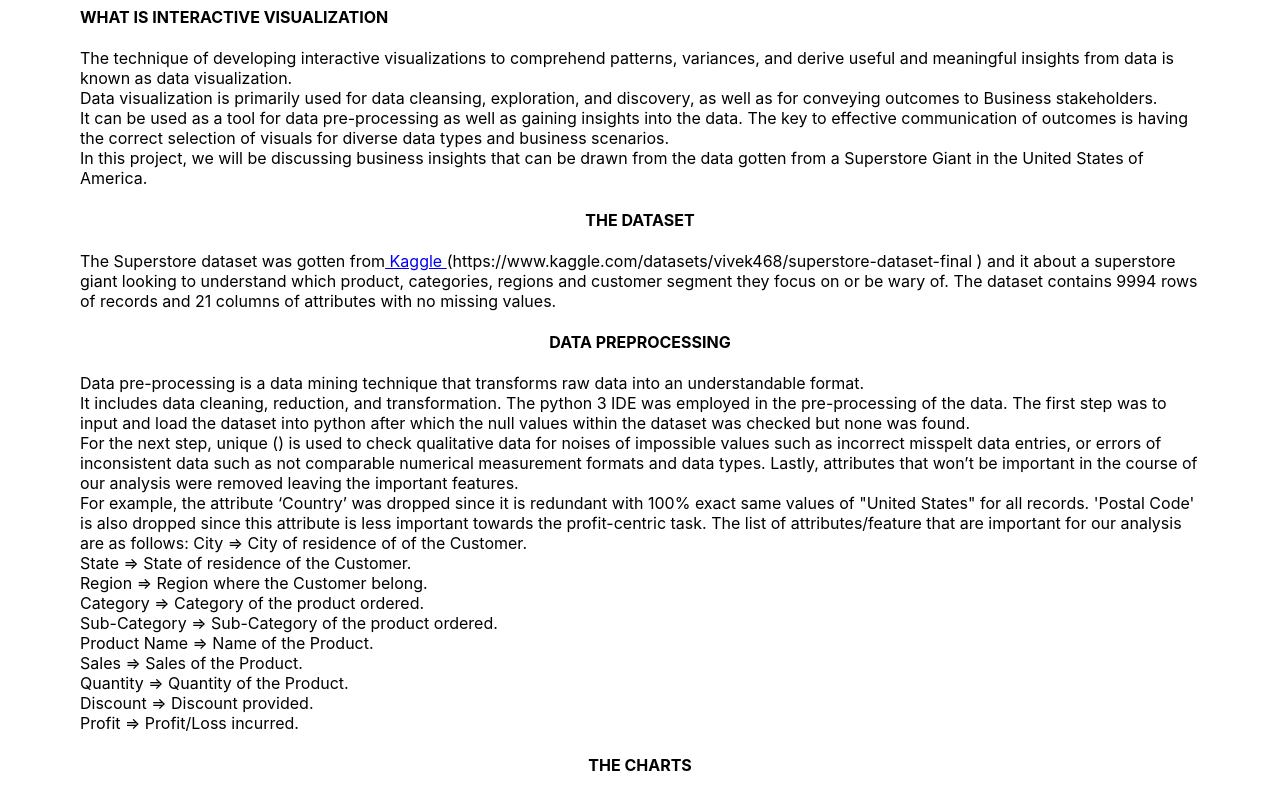
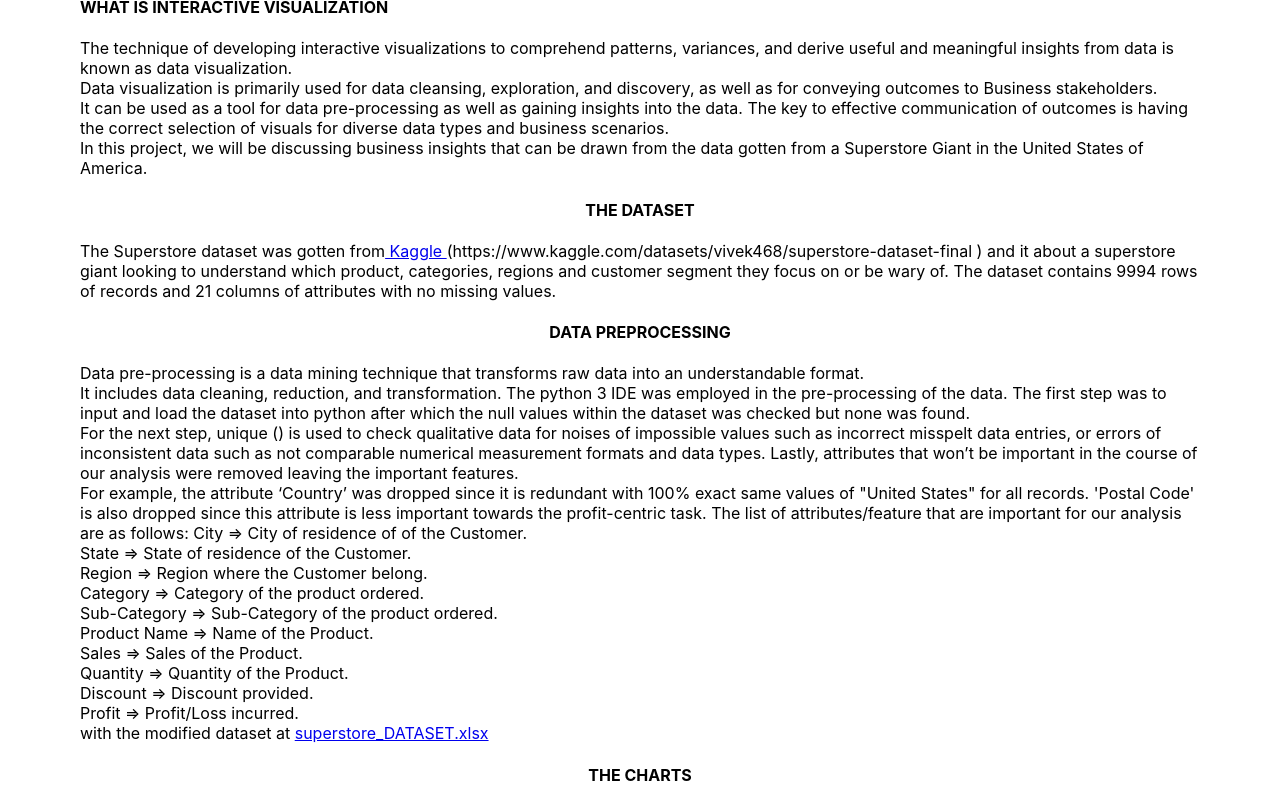
Before and after one commit to Sir-Newton/BBsTeams, a Next.js app in the folder BBsTeams/: page / in a window 1280 px wide. Shown: the top 798 px of the page. Built offline with nearby package versions, Linux system fonts and the light colour scheme.

Commit message:
Update index.js

```diff
--- a/BBsTeams/pages/index.js
+++ b/BBsTeams/pages/index.js
@@ -57,6 +57,7 @@ return (
             Discount => Discount provided.  <br/>
             Profit => Profit/Loss incurred. <br/>
 
+                with the modified dataset at <a href="BBsTeams/teammates/superstore_DATASET.xlsx"> superstore_DATASET.xlsx </a> <br/>
         <h4 align="center"> THE CHARTS </h4>
     <p align="left">
 
```
